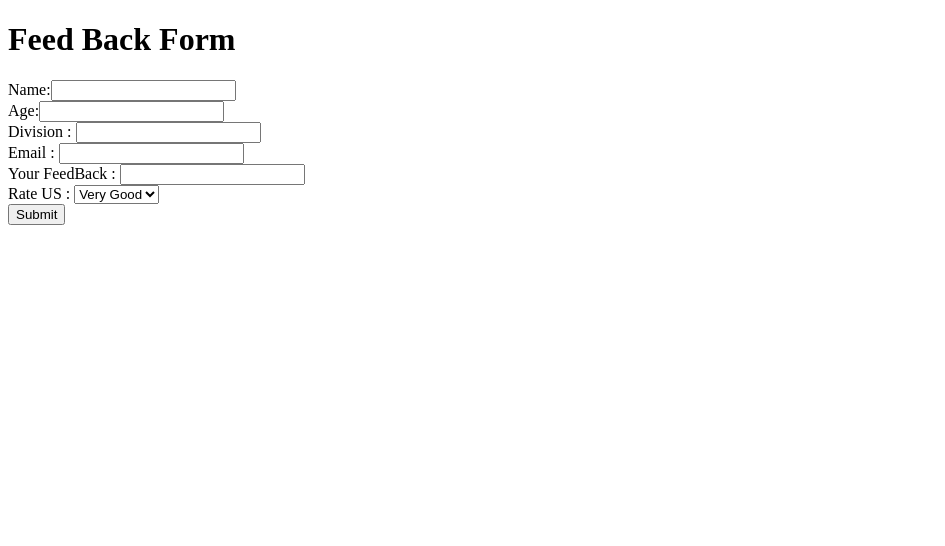
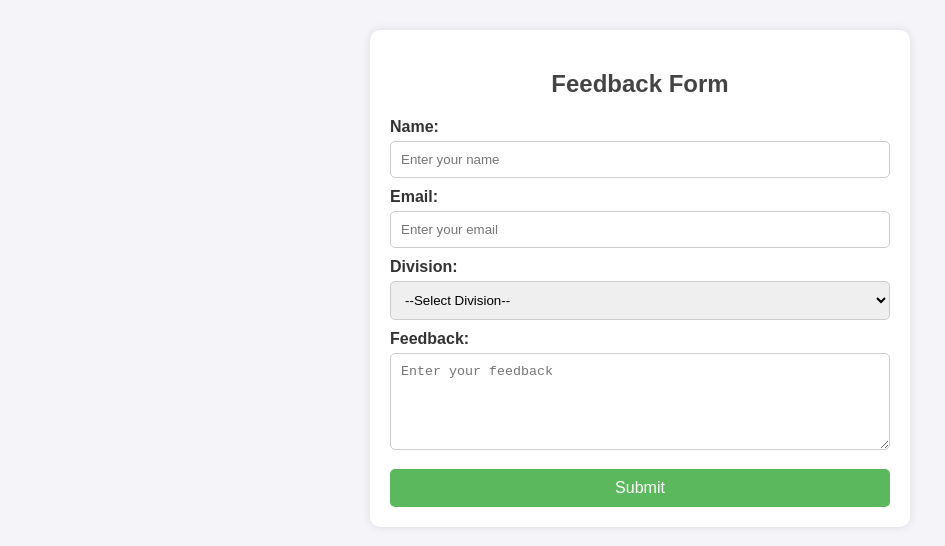
Before and after one commit to ItsJESH/JSAssignment, a plain HTML site: page fb.html in a window 1280 px wide. Shown: the whole page, without its empty margins (0-945 px from the left). Drawn offline with Linux system fonts and the light colour scheme.

Commit message:
Assignmnet 4 v1

```diff
--- a/fb.html
+++ b/fb.html
@@ -1,36 +1,82 @@
 <!DOCTYPE html>
 <html lang="en">
 <head>
-    <meta charset="UTF-8">
-    <meta name="viewport" content="width=device-width, initial-scale=1.0">
-    <title>Document</title>
+  <meta charset="UTF-8">
+  <meta name="viewport" content="width=device-width, initial-scale=1.0">
+  <title>Feedback Form</title>
+  <style>
+    body {
+      font-family: Arial, sans-serif;
+      margin: 0;
+      padding: 0;
+      background-color: #f4f4f9;
+      color: #333;
+    }
+    .form-container {
+      max-width: 500px;
+      margin: 30px auto;
+      background: #fff;
+      padding: 20px;
+      box-shadow: 0 0 10px rgba(0, 0, 0, 0.1);
+      border-radius: 10px;
+    }
+    h2 {
+      text-align: center;
+      color: #444;
+    }
+    label {
+      display: block;
+      margin-top: 10px;
+      font-weight: bold;
+    }
+    input, select, textarea, button {
+      width: 100%;
+      padding: 10px;
+      margin-top: 5px;
+      box-sizing: border-box;
+      border: 1px solid #ccc;
+      border-radius: 5px;
+    }
+    button {
+      margin-top: 15px;
+      background-color: #5cb85c;
+      color: #fff;
+      border: none;
+      cursor: pointer;
+      font-size: 16px;
+    }
+    button:hover {
+      background-color: #4cae4c;
+    }
+  </style>
 </head>
 <body>
-    <h1 id="feedback"></h1>
+  <div class="form-container">
+    <h2>Feedback Form</h2>
+    <form id="feedbackForm">
+      <label for="name">Name:</label>
+      <input type="text" id="name" placeholder="Enter your name">
 
-    Name:<input id="name" type="text" required>
-    <br>
-    Age:<input id="age" type="number" required>
-    <br>
-    Division : <input id="div" type="text"  required>
-    <br>
-    Email : <input type="text" id="email" required>
-    <br>
-    Your FeedBack : <input type="text" id="fd" required>
-    <br>
-    Rate US : <select name="select" id="rate">
-        <option value="1: Very Good">Very Good</option>
-        <option value="2: Good">Good</option>
-        <option value="3: Mid">Mid</option>
-        <option value="4: poor">poor</option>
-        <option value="5: Wrost">Wrost</option>
-    </select>
-    <br>
-    <button id="button" onclick="show()">Submit</button>
+      <label for="email">Email:</label>
+      <input type="email" id="email" placeholder="Enter your email">
 
-    <p id="content"></p>
+      <label for="division">Division:</label>
+      <select id="division">
+        <option value="">--Select Division--</option>
+        <option value="6ITA">6ITA</option>
+        <option value="6ITB">6ITB</option>
+        <option value="6ITC">6ITC</option>
+        <option value="6ITD">6ITD</option>
+      </select>
 
+      <label for="feedback">Feedback:</label>
+      <textarea id="feedback" rows="5" placeholder="Enter your feedback"></textarea>
 
-    <script src="./fd.js"></script>
+      <button type="button" onclick="submitFeedback()">Submit</button>
+    </form>
+  </div>
+
+  <script src="./fd.js">
+  </script>
 </body>
 </html>
--- a/fd.js
+++ b/fd.js
@@ -1,13 +1,21 @@
-document.getElementById('feedback').textContent = "Feed Back Form"
 
-function show(){
-    let name = document.getElementById('name').value
-    let age = document.getElementById('age').value
-    let email = document.getElementById('email').value
-    let div = document.getElementById('div').value
-    let fb = document.getElementById('fd').value
-    let rate = document.getElementById('rate').value
+function submitFeedback() {
+    const name = document.getElementById("name").value;
+    const email = document.getElementById("email").value;
+    const division = document.getElementById("division").value;
+    const feedback = document.getElementById("feedback").value;
 
-    console.log(`name: ${name},\nDiv: ${div} \nage: ${age},\n email: ${email}\n Feedback: ${fb}\n Rate US: ${rate}`)
-    document.getElementById('content').innerHTML = "Thank you for Giving your feedback"
-}
+    if (name && email && division && feedback) {
+      console.log("Feedback Submitted:");
+      console.log("Name:", name);
+      console.log("Email:", email);
+      console.log("Division:", division);
+      console.log("Feedback:", feedback);
+
+      document.getElementById("feedbackForm").reset();
+
+      alert(`Thanks for the feedback ${name}`);
+    } else {
+      alert("Please fill all the fields before submitting.");
+    }
+  }
```
Also changed, not shown: dabo.html (added).
